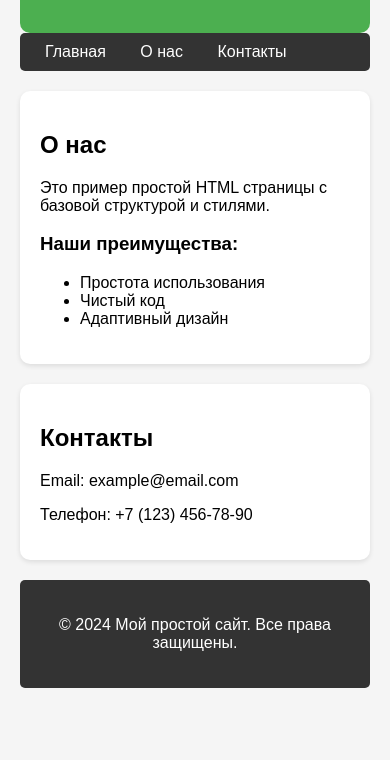
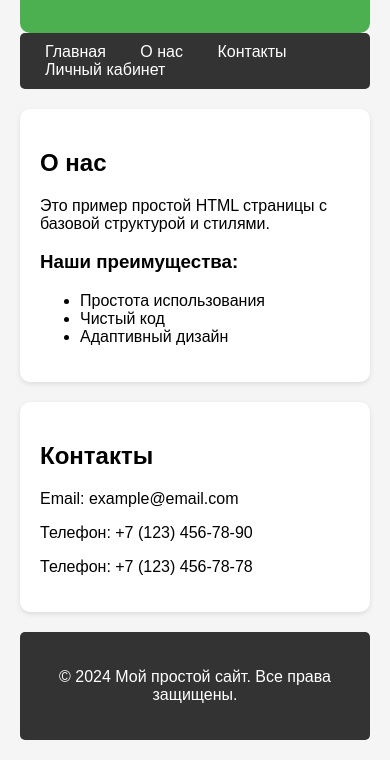
Before and after one commit to mister-den28/special-app, a plain HTML site: page index.html in a window 390 px wide. Shown: the part 178-938 px from the top of the page. Before the commit the page ends 886 px from the top, so only its background shows below. Drawn offline with Linux system fonts and the light colour scheme.

Commit message:
added phone number and personal account

```diff
--- a/index.html
+++ b/index.html
@@ -55,6 +55,7 @@
         <a href="#home">Главная</a>
         <a href="#about">О нас</a>
         <a href="#contact">Контакты</a>
+        <a href="#contact">Личный кабинет</a>
     </nav>
 
     <section>
@@ -73,6 +74,7 @@
         <h2>Контакты</h2>
         <p>Email: example@email.com</p>
         <p>Телефон: +7 (123) 456-78-90</p>
+        <p>Телефон: +7 (123) 456-78-78</p>
     </section>
 
     <footer>
```
